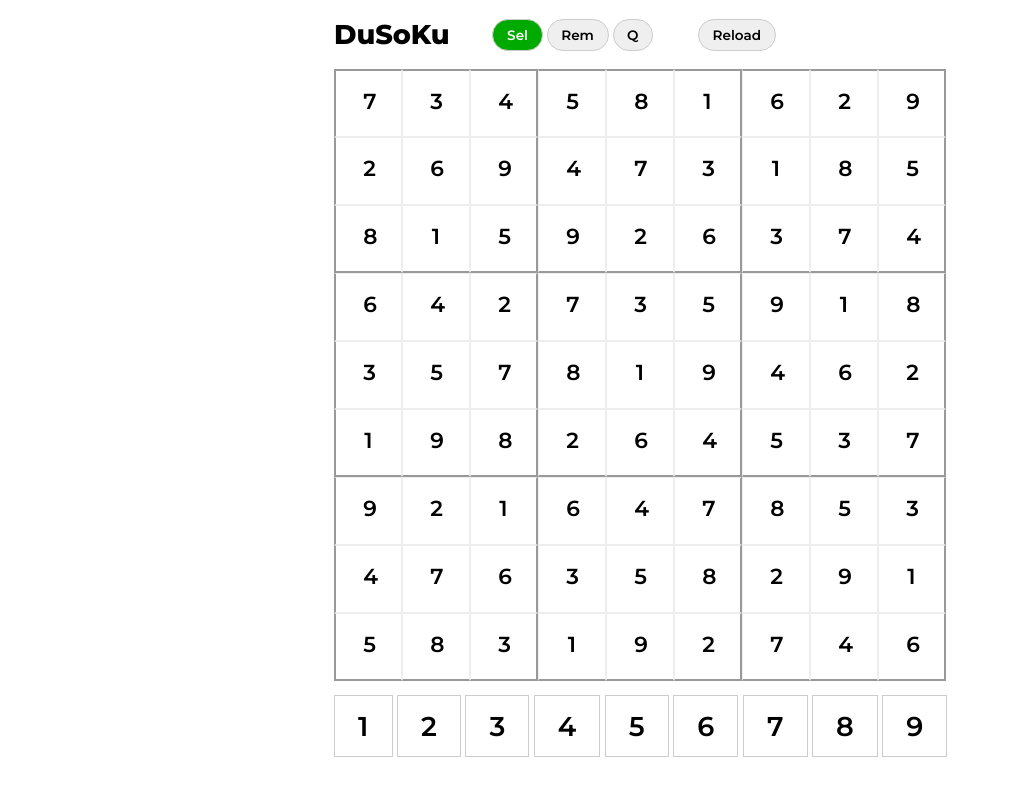
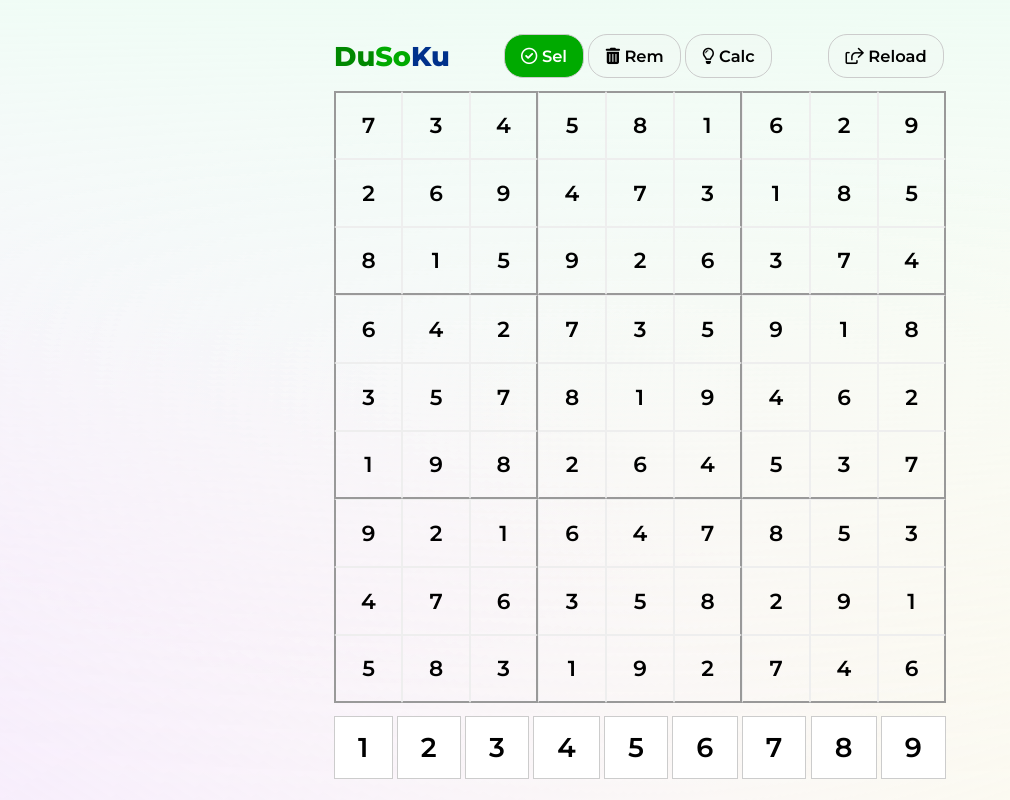
Before and after one commit to dejavu1987/react-sudoku, a React (Create React App) app: page / in a window 1280 px wide. Shown: the whole page, without its empty margins (0-1010 px from the left). Built offline with nearby package versions, Linux system fonts and the light colour scheme; a web font is replaced by a local one.

Commit message:
Design improvement

```diff
--- a/public/index.html
+++ b/public/index.html
@@ -32,6 +32,14 @@
       href="https://fonts.googleapis.com/css2?family=Patrick+Hand+SC&display=swap"
       rel="stylesheet"
     />
+    <link
+      rel="stylesheet"
+      href="https://cdnjs.cloudflare.com/ajax/libs/font-awesome/6.1.1/css/all.min.css"
+      integrity="sha512-KfkfwYDsLkIlwQp6LFnl8zNdLGxu9YAA1QvwINks4PhcElQSvqcyVLLD9aMhXd13uQjoXtEKNosOWaZqXgel0g=="
+      crossorigin="anonymous"
+      referrerpolicy="no-referrer"
+    />
+    <meta name="viewport" content="width=device-width, initial-scale=1" />
     <title>React SuDoKu</title>
   </head>
 
--- a/src/App.tsx
+++ b/src/App.tsx
@@ -63,28 +63,34 @@ const App: FunctionComponent = () => {
   return (
     <div className="App">
       <header className="header">
-        <h1>DuSoKu</h1>
+        <h1 className="logo">
+          <span>Du</span>
+          <span>So</span>
+          <span>Ku</span>
+        </h1>
         <div className="mode">
           <button
             className={mode === 'SELECT' ? 'active' : ''}
             onClick={() => setMode('SELECT')}
           >
-            Sel
+            <i className="fa-regular fa-circle-check"></i> Sel
           </button>
           <button
-            className={mode === 'REMOVE' ? 'active' : ''}
+            className={mode === 'REMOVE' ? 'active remove' : ''}
             onClick={() => setMode('REMOVE')}
           >
-            Rem
+            <i className="fa fa-trash-can"></i> Rem
           </button>
           <button
-            className={mode === 'CALCULATE' ? 'active' : ''}
+            className={mode === 'CALCULATE' ? 'active calculate' : ''}
             onClick={() => setMode('CALCULATE')}
           >
-            Q
+            <i className="fa-regular fa-lightbulb"></i> Calc
           </button>
         </div>
-        <button onClick={() => setBoard(getRandomBoard())}>Reload</button>
+        <button onClick={() => setBoard(getRandomBoard())}>
+          <i className="fa-regular fa-share-from-square"></i> Reload
+        </button>
       </header>
       <div className="board">
         {board &&
--- a/src/Cell.tsx
+++ b/src/Cell.tsx
@@ -23,13 +23,15 @@ export const Cell: FunctionComponent<CellProps> = ({
       onClick={onClick}
     >
       {value ? <span className="value">{value}</span> : ''}
-      <div className="candidates">
-        {!value && possibilities
-          ? possibilities.map((p) => {
-              return <span>{p}</span>;
-            })
-          : ''}
-      </div>
+      {!value && possibilities ? (
+        <div className="candidates">
+          {possibilities.map((p) => {
+            return <span>{p}</span>;
+          })}
+        </div>
+      ) : (
+        ''
+      )}
     </div>
   );
 };
--- a/src/styles.scss
+++ b/src/styles.scss
@@ -1,5 +1,10 @@
 :root {
   --thick-border: 2px solid #999;
+  --c-primary: #0a0;
+  --c-primary-dark: #008800;
+  --c-primary-light: rgb(195, 250, 195);
+  --c-secondary: rgb(0, 49, 139);
+  --c-danger: #aa2600;
 }
 
 html,
@@ -7,19 +12,47 @@ body {
   margin: 0;
   font-size: min(2vw, 1.7vh);
   font-family: 'Montserrat', sans-serif;
+  background: linear-gradient(rgb(227, 250, 237), transparent),
+    linear-gradient(to top left, rgb(248, 248, 218), transparent),
+    linear-gradient(to top right, rgb(240, 222, 250), transparent);
+  background-blend-mode: screen;
+  min-height: 100vh;
+}
+
+body {
+  display: flex;
+}
+
+#root {
+  margin: auto;
 }
 
 button {
   font-size: 1rem;
   padding: 0.5rem 1rem;
   font-family: 'Montserrat', sans-serif;
+  cursor: pointer;
+  background: rgba(233, 233, 233, 0.1);
 }
 
 .App {
   text-align: center;
 }
+
+.logo span {
+  color: var(--c-primary);
+
+  &:first-child {
+    color: var(--c-primary-dark);
+  }
+
+  &:last-child {
+    color: var(--c-secondary);
+  }
+}
 .header {
   display: flex;
+  justify-content: space-between;
   align-items: center;
   gap: 3rem;
   width: 45rem;
@@ -31,11 +64,22 @@ header {
     border: 1px solid #ccc;
     margin: 2px;
     border-radius: 1.4rem;
+    font-size: 1.2rem;
+    padding: 0.8rem 1.2rem;
   }
+
   button:hover,
   .active {
-    background: #0a0;
+    background: var(--c-primary);
     color: white;
+
+    &.remove {
+      background: var(--c-danger);
+    }
+
+    &.calculate {
+      background: var(--c-secondary);
+    }
   }
 }
 
@@ -53,7 +97,7 @@ header {
   margin: 0 auto;
   margin-top: 1rem;
   display: flex;
-  gap: 0.32rem;
+  justify-content: space-between;
 
   &__btn {
     background: #fff;
@@ -62,7 +106,7 @@ header {
     font-size: 2rem;
 
     &.active {
-      background: #0a0;
+      background: var(--c-primary);
       color: #fff;
     }
   }
@@ -70,12 +114,12 @@ header {
 
 .cell {
   border: 1px solid #eee;
-  padding: 1.2rem 1rem;
   cursor: pointer;
+  display: flex;
 
   .value {
     font-size: 1.6rem;
-    padding: 1rem;
+    margin: auto;
   }
 
   &:nth-child(3n) {
@@ -83,16 +127,18 @@ header {
   }
 
   &.active {
-    color: #080;
-    border: 2px solid #080;
+    color: var(--c-primary-dark);
     font-weight: bold;
     font-size: 1.2em;
-    background: #efe;
+    background: var(--c-primary-light);
+    border: 1px solid #ddd;
+    box-shadow: 2px 2px 8px rgb(0 0 0 / 10%);
   }
 
   .candidates {
-    color: rgb(5, 80, 192);
-    font-size: 1rem;
+    color: var(--c-secondary);
+    font-size: 1.2rem;
+    width: 100%;
     margin: 0;
     display: flex;
     flex-wrap: wrap;
```
Also changed, not shown: public/manifest.json (added), 1 other file (tests, documents, lock files or other folders).
